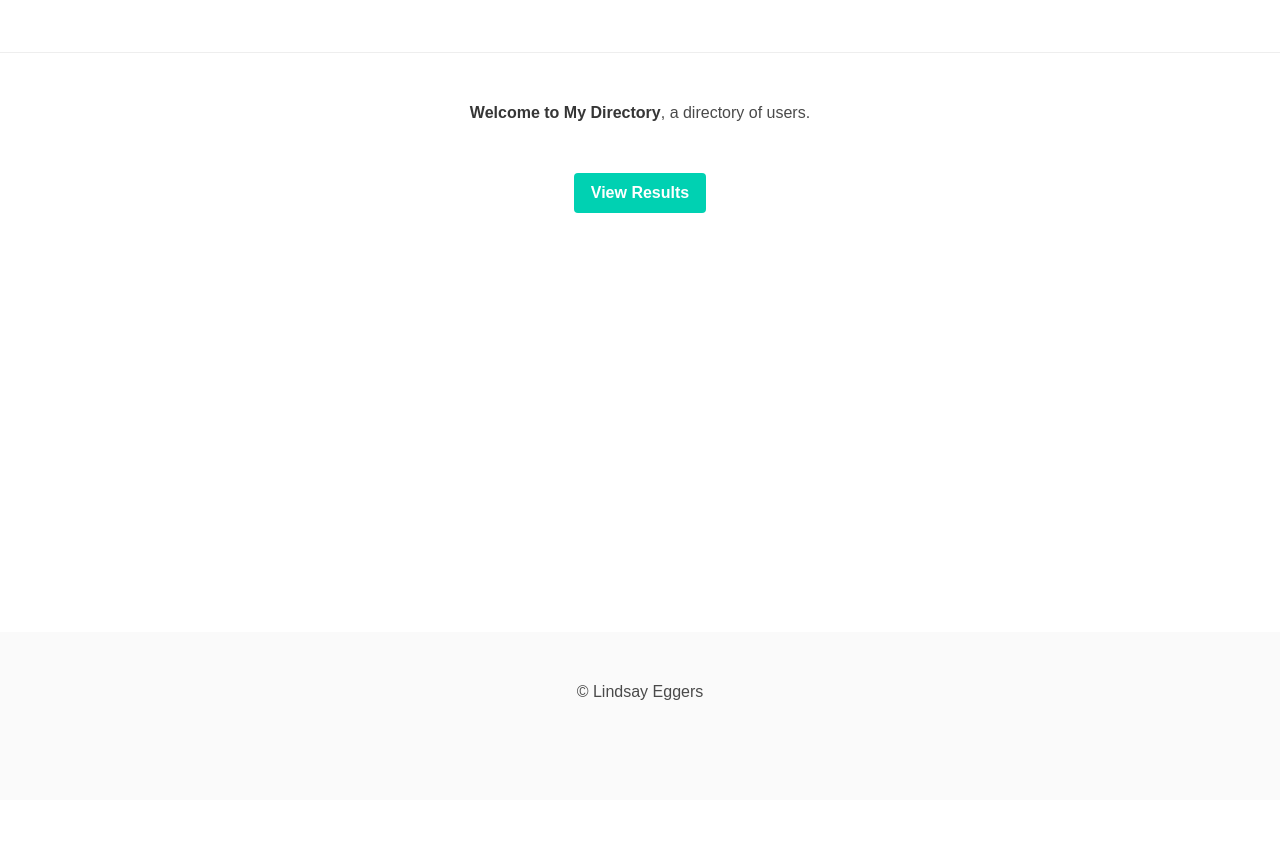
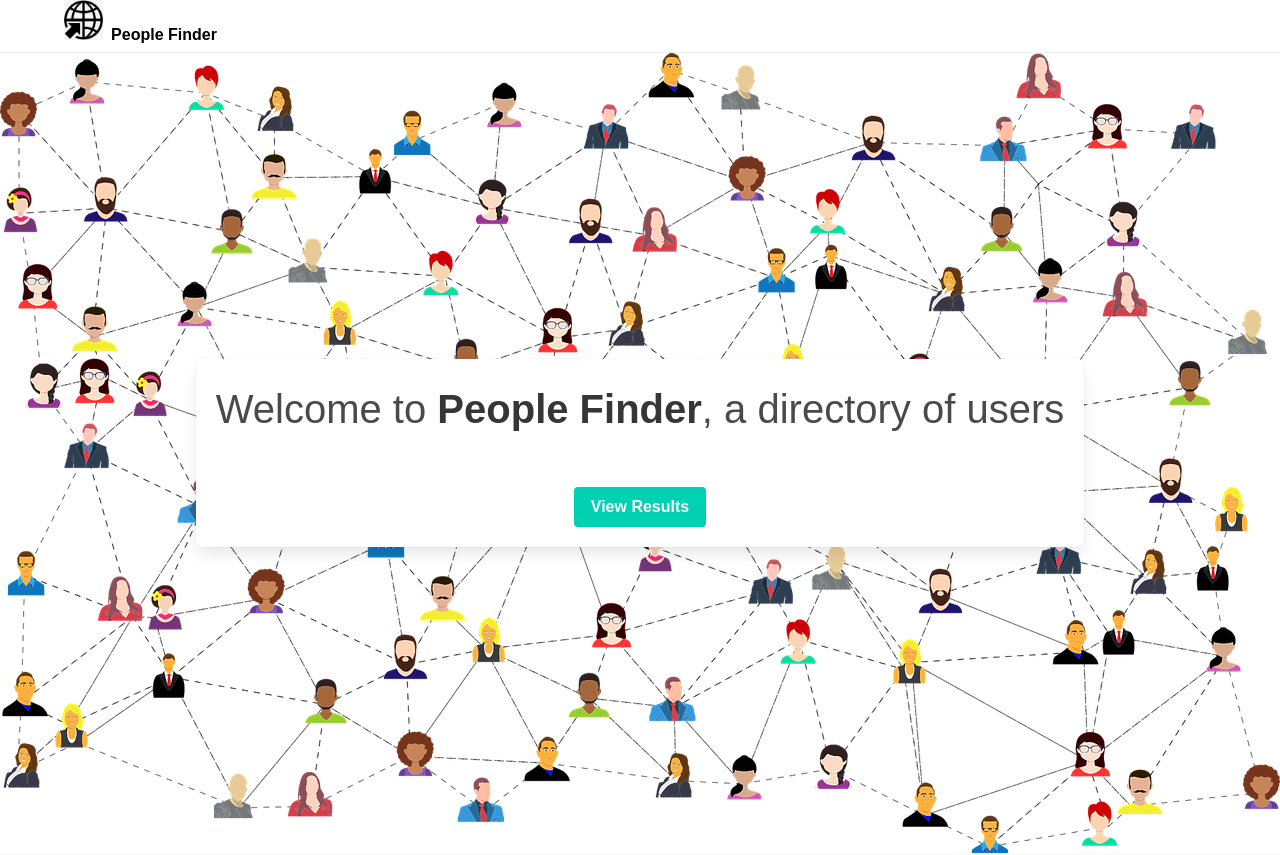
Before and after one commit to lindsayeggers/my-directory, a Vue app: page / in a window 1280 px wide. Shown: the top 855 px of the page. Before the commit the page ends 800 px from the top, so only its background shows below. Built offline with nearby package versions, Linux system fonts and the light colour scheme.

Commit message:
lots of little styling changes

```diff
--- a/src/App.vue
+++ b/src/App.vue
@@ -2,6 +2,12 @@
 	<div id="app">
 		<header class="header">
 			<nav class="container navbar">
+        <div class="navbar-brand">
+          <router-link class="router-link" to="/">
+            <img alt="People Finder Logo" src="./assets/logo.png" class="header-logo">
+            <strong class="header-name">People Finder</strong>
+          </router-link>
+				</div>
 			</nav>
 		</header>
 
@@ -11,11 +17,21 @@
 
 		<footer class="footer">
 			<div class="content has-text-centered">
-				<p>&copy; Lindsay Eggers</p>
+				<p>&copy; {{ new Date().getFullYear() }} Lindsay Eggers</p>
 			</div>
 		</footer>
 	</div>
 </template>
+
+// <script>
+// export default {
+//   computed: {
+//     currentYear() {
+//       return new Date().getFullYear()
+//     }
+//   }
+// }
+// </script>
 
 <style lang="scss">
 button,
@@ -24,14 +40,25 @@ button,
 }
 #app {
 	display: flex;
-    min-height: 100vh;
-    flex-direction: column;
+  min-height: 100vh;
+  flex-direction: column;
 }
 .header {
 	border-bottom: 1px solid #eee;
 }
+.header-logo {
+  height: 2.5rem;
+  width: auto;
+}
+.header-name {
+  padding-top: .75rem;
+  padding-left: .5rem;
+}
 .main {
 	flex: 1;
+}
+.router-link {
+  color: black;
 }
 .footer {
 	background-color: #eee;
@@ -39,7 +66,4 @@ button,
 .button {
 	font-weight: 700;
 }
-.capitalize {
-	text-transform: capitalize;
-}
 </style>
--- a/src/components/Pagination.vue
+++ b/src/components/Pagination.vue
@@ -1,14 +1,15 @@
 <template>
-	<div class="columns is-centered has-text-centered">
-		<nav class="is-centered" role="navigation" aria-label="pagination">
-			<button class="button is-primary is-size-6" @click="prevPage" :disabled="isDisabled">
+	<div class="columns has-text-centered">
+    <div class="column is-offset-three-fifths is-one-fifth">
+      <button class="button is-primary is-size-6 is-fullwidth" @click="prevPage" :disabled="isDisabled">
 				Previous
 			</button>
-
-			<button class="button is-primary is-size-6" @click="nextPage">
-				Next page
+    </div>
+    <div class="column is-one-fifth">
+      <button class="button is-primary is-size-6 is-fullwidth" @click="nextPage">
+				Next
 			</button>
-		</nav>
+    </div>
 	</div>
 </template>
 
--- a/src/components/tile.vue
+++ b/src/components/tile.vue
@@ -1,16 +1,16 @@
 <template>
-	<div class="columns is-centered">
-		<div class="column tile is-parent is-vertical is-three-fifths">
-			<div class="columns tile is-child box has-text-centered-touch" v-for="user in users" :key="user.id.value">
-				<div class="column is-narrow">
+	<div class="columns is-multiline">
+		<div class="column is-half tile" v-for="user in users" :key="user.id.value">
+			<div class="columns tile box is-gapless">
+				<div class="column is-one-third">
 					<img :alt="`${user.name.first} ${user.name.last} Image`"
 					:src="user.picture.large"/>
 				</div>
 
 				<article class="column">
-					<p class="capitalize"><strong>{{ user.name.first }} {{ user.name.last }}</strong></p>
-					<p class="capitalize">Age: {{ user.dob.age }}</p>
-					<p class="capitalize">Gender: {{ user.gender }}</p>
+					<p><strong>{{ user.name.first }} {{ user.name.last }}</strong></p>
+					<p>Age: {{ user.dob.age }}</p>
+					<p>Gender: {{ user.gender }}</p>
 					<p>Email: {{ user.email }}</p>
 					<p>Phone: {{ user.phone }}</p>
 				</article>
@@ -30,3 +30,6 @@ export default {
 	}
 }
 </script>
+
+<style lang="scss" scoped>
+</style>
--- a/src/pages/Home.vue
+++ b/src/pages/Home.vue
@@ -1,9 +1,9 @@
 <template>
-	<section class="section">
-		<div class="container">
-			<div class="rows has-text-centered">
+	<section class="section hero is-fullheight">
+		<div class="container hero-body">
+			<div class="rows box has-text-centered">
 				<article class="introduction row is-full">
-					<p><strong>Welcome to My Directory</strong>, a directory of users.</p>
+					<p class="is-size-2">Welcome to <strong>People Finder</strong>, a directory of users</p>
 				</article>
         <div class="row is-full">
 					<router-link class="capitalize button is-primary is-size-6" to="/results">
@@ -17,7 +17,7 @@
 
 <script>
 export default {
-	name: 'Home'
+  name: 'Home'
 }
 </script>
 
@@ -25,4 +25,7 @@ export default {
 .introduction {
 	padding-bottom: 3rem;
 }
+.section {
+  background-image: url('../assets/social-media.png');
+}
 </style>
```
Also changed, not shown: src/assets/logo.png, src/assets/social-media.png (added).
